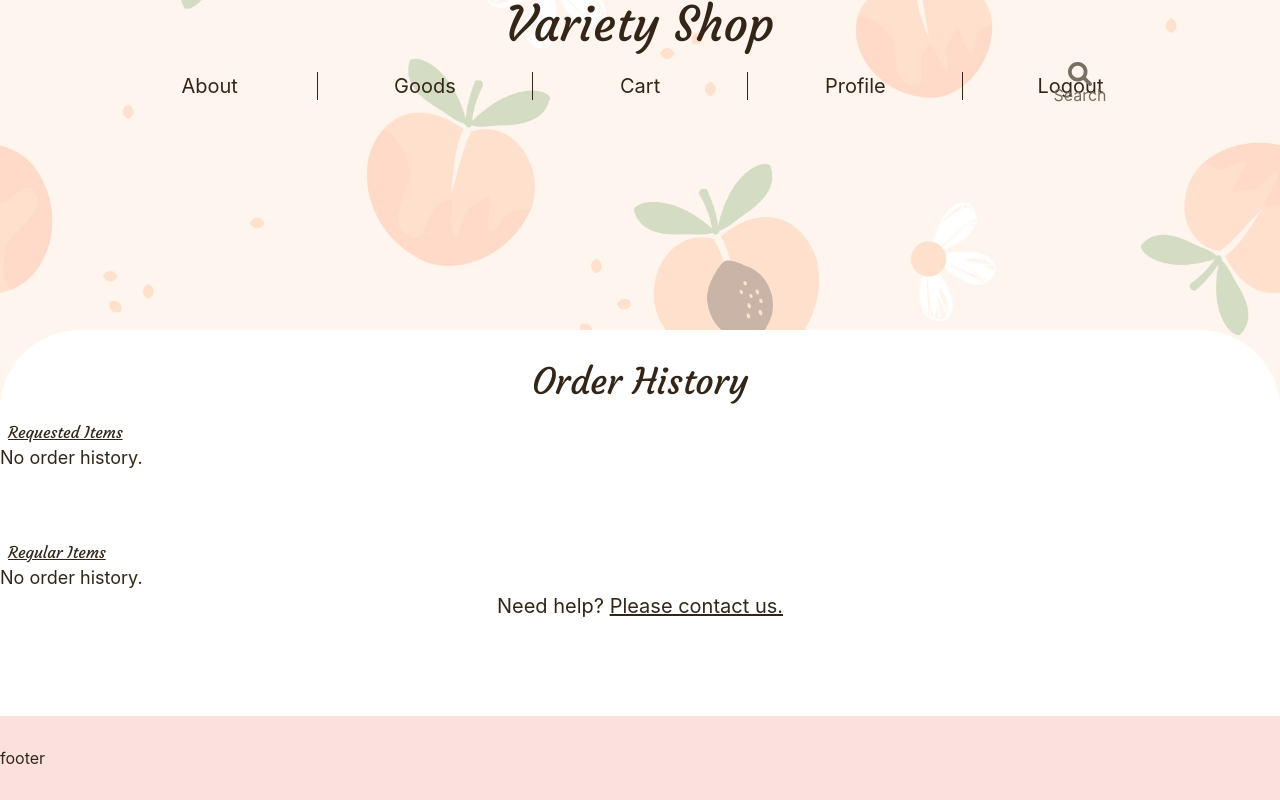
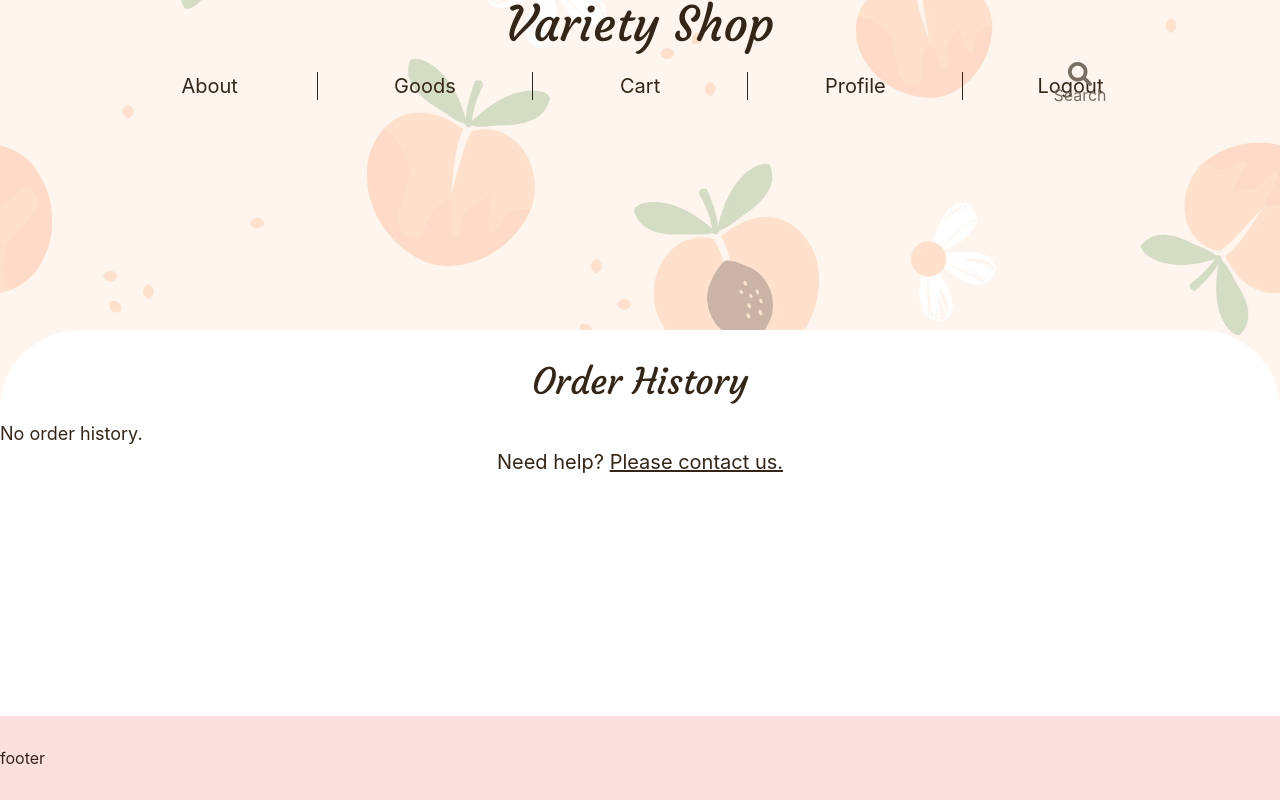
Before and after one commit to harukaarai95/capstone_prj, a Django app: page /order_history/ in a window 1280 px wide. Run offline with Django 5.2, Linux system fonts and the light colour scheme; the visitor is signed in with stand-in values (Sample User, id 1); data that the repository does not hold is empty; some libraries are stand-ins or nearby versions.

```diff
--- a/shop_prj/shop/templates/cart_detail.html
+++ b/shop_prj/shop/templates/cart_detail.html
@@ -3,7 +3,7 @@
 {% load i18n %}
 
 {% block title %}
-{%trans "Cart Details"%} | Annzu Life
+{%trans "Cart Details"%}
 {% endblock %}
 
 {% block top_content %}
@@ -16,7 +16,7 @@
     {% if cart_items %}
     <ul class="flex flex-col items-center">
         {% for item in cart_items %}
-            <li class="flex items-center flex-col w-[80%] p-2 m-2 gap-2 border">
+            <li class="flex items-center flex-col w-[80%] p-2 m-2 gap-2 border border-gray-400">
                 <div class="flex  items-center m-2 gap-4">
                     <img src="{{ item.product.images.first.image.url }}" class="w-30 h-30 p-2 bg-sky-50" alt="{{item.name}}">
                     <div>
@@ -41,7 +41,7 @@
     </ul>
     <div class="mx-[10%]"><p class="text-end px-2 border-b"><strong>Total: ${{ total_price }}</strong></p></div>
     <div class="text-center mx-[10%] my-2">
-        <a href="{% url 'purchase_all' %}" class="border block p-2 rounded">{% trans "Purchase All" %}</a>
+        <a href="{% url 'purchase_all' %}" class="border border-gray-400 bg-emerald-400 hover:bg-emerald-600 block p-2 rounded">{% trans "Purchase All" %}</a>
     </div>
 {% else %}
     <p class="text-center">{% trans "Your cart is empty."%}</p>
--- a/shop_prj/shop/templates/index.html
+++ b/shop_prj/shop/templates/index.html
@@ -78,7 +78,7 @@ Home
         </div>
         {% comment %} for mobile cart {% endcomment %}
         <div class="lg:hidden absolute top-8 right-4 z-90">
-            <a href=""><i class="fa-solid fa-cart-shopping fa-xl"></i></a>
+            <a href="{% url "c_cart_detail" %}"><i class="fa-solid fa-cart-shopping fa-xl"></i></a>
         </div>
          {% comment %} for desktop {% endcomment %}
          <ul class="hidden lg:flex absolute top-15 right-20 items-center justify-center gap-8 w-60 h-15 nav-i-wrap">
--- a/shop_prj/shop/templates/order_history.html
+++ b/shop_prj/shop/templates/order_history.html
@@ -3,7 +3,7 @@
 {% load i18n %}
 
 {% block title %}
-{% trans "Purchase History" %} | Annzu Life
+{% trans "Purchase History" %}
 {% endblock %}
 
 {% block top_content %}
@@ -16,56 +16,6 @@
 
 {% block main_content %}
 <div class="relative bottom-17 w-full">
-    <h2 class="px-2 underline">Requested Items</h2>
-    {% if requested_product_instances %}
-        <div class="overflow-x-auto">
-            <table class="mx-auto border-collapse lg:text-lg">
-                <tr>
-                    <th class="py-3 px-4 text-left">No.</th>
-                    <th class="py-3 px-4 text-center">{%trans "Item"%}</th>
-                    <th class="py-3 px-4 text-center">{% trans "Amount" %}</th>
-                    <th class="py-3 px-4 text-center">{% trans "Order date" %}</th>
-                    <th class="py-3 px-4 text-center">{% trans "Status" %}</th>
-                    <th class="py-3 px-4 text-center">{% trans "Order ID" %}</th>
-                    <th class="py-3 px-4 text-center">{% trans "See detail" %}</th>
-                </tr>
-                {% for order in requested_product_instances %}
-                <tr class="even:bg-gray-100">
-                    <td class="py-3 px-4 text-center">{{ forloop.counter }}</td>
-                    <td class="py-3 px-4">
-                        <div class="flex flex-col items-center">
-                            <p class="font-bold">{{order.genre}}</p>
-                        </div>
-                    </td>
-                    <td class="py-3 px-4 text-center">{{order.amount}}</td>
-                    <td class="py-3 px-4 text-center
-                    {% if order.status == '注文確認中' %}text-yellow-500
-                                {% elif order.status == '発送済み' %}text-green-500
-                                {% elif order.status == '受注' %}text-blue-500
-                                {% elif order.status == '作成中' %}text-orange-500
-                                {% elif order.status == '修正中' %}text-orange-500
-                                {% elif order.status == '発送中' %}text-green-500
-                                {% elif order.status == '納品' %}text-gray-700
-                                {% else %}text-gray-700{% endif %}">{{order.order_date}}</td>
-                    <td class="py-3 px-4 text-center">{{order.status}}</td>
-                    <td class="py-3 px-4 text-center">
-                        <span class="cursor-pointer relative group" title="{{ order.id }}">
-                            <span class="block group-hover:hidden">{{ order.id.hex|slice:":5" }}...</span>
-                            <span class="hidden group-hover:block">{{ order.id }}</span>
-                        </span>
-                    </td>
-                    <td class="py-3 px-4 text-center">
-                        <a href="{%url 'chat' order.id%}">See more</a>
-                    </td>
-                </tr>
-                {% endfor %}
-            </table>
-        </div>
-    {% else %}
-    <p class="text-lg">{% trans "No order history." %}</p>
-    {% endif %}
-</div>
-<h2 class="px-2 underline">Regular Items</h2>
     {% if product_instances %}
         <div class="overflow-x-auto">
             <table class="mx-auto border-collapse lg:text-lg">
--- a/shop_prj/shop/urls.py
+++ b/shop_prj/shop/urls.py
@@ -29,5 +29,4 @@ urlpatterns = [
     path('purchase_all/', views.purchase_all, name='purchase_all'),
     path('order_history/',views.PurchaseHistoryView.as_view(), name='order_history'),
 
-
 ]
```
